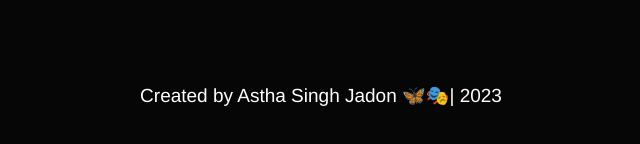
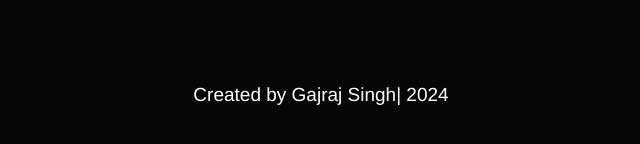
Before and after one commit to gajraj-singh/weather_app, a plain HTML site: page index.html in a window 1280 px wide. Shown: the part 680-824 px from the top of the page, without its empty margins (319-959 px from the left). Drawn offline with Linux system fonts and the light colour scheme.

Commit message:
Update index.html

```diff
--- a/index.html
+++ b/index.html
@@ -88,7 +88,7 @@
     </script>
 
 <footer>
-  Created by Astha Singh Jadon 🦋🎭| 2023
+  Created by Gajraj Singh| 2024
 </footer>
 
   </body>
```
